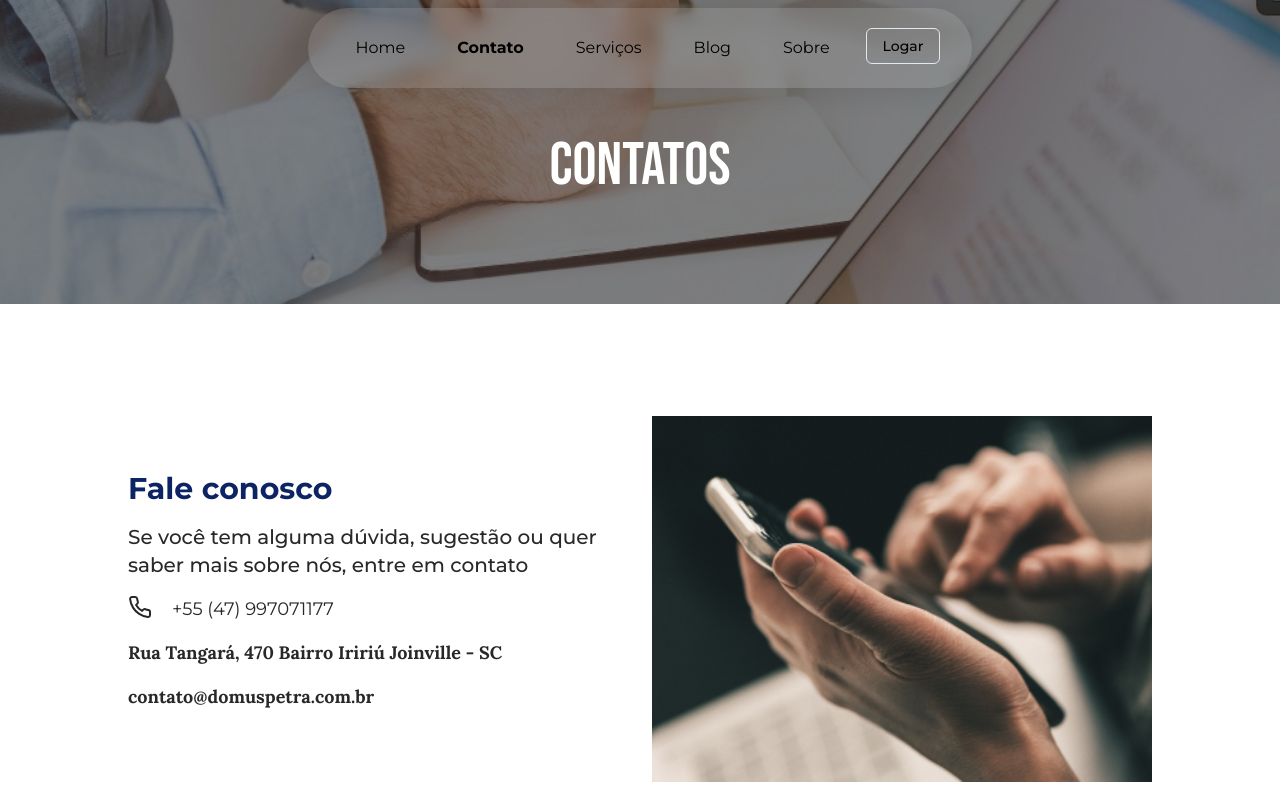
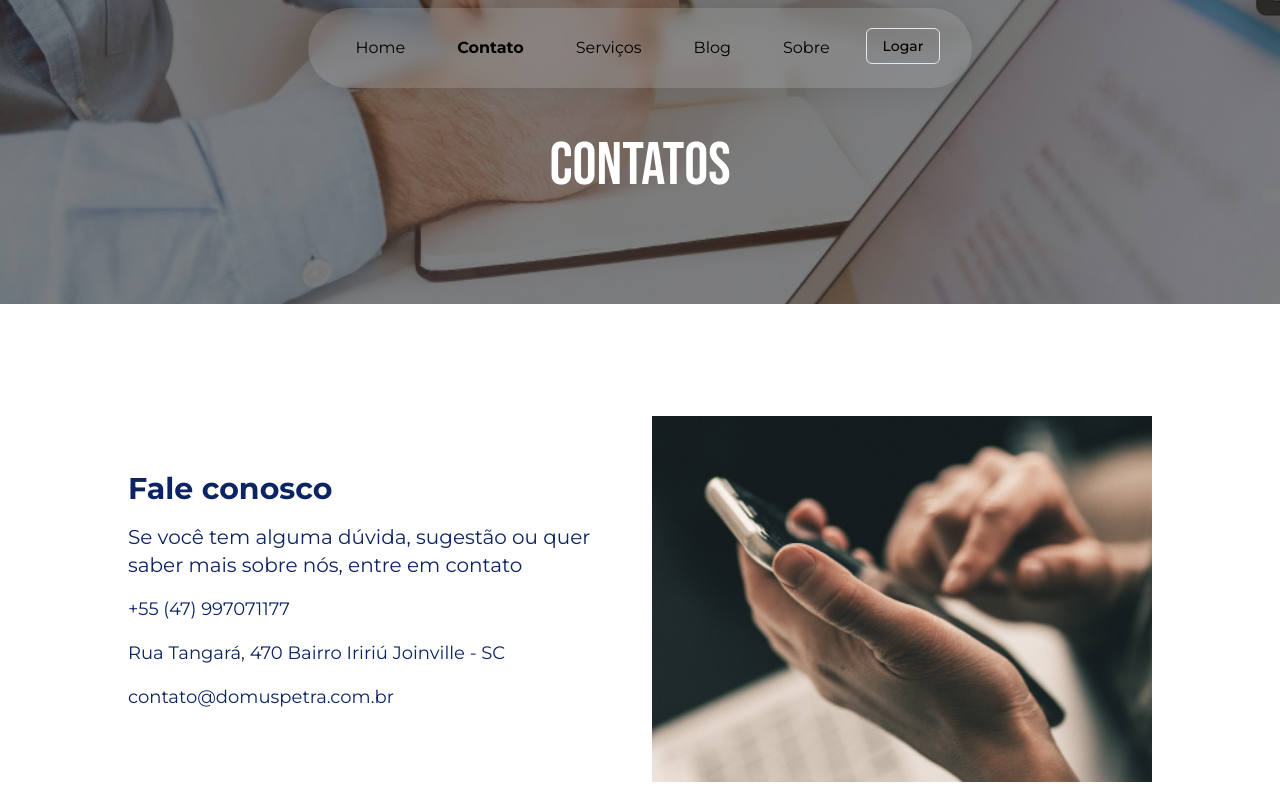
Before and after one commit to llucasgomes/domus-petra, a Next.js app: page /contacts in a window 1280 px wide. Shown: the top 800 px of the page. Built offline with nearby package versions, Linux system fonts and the light colour scheme; no server answers.

Commit message:
:lipstick: chore(page/contact): restruturando o section contato

```diff
--- a/src/app/(home)/contacts/page.tsx
+++ b/src/app/(home)/contacts/page.tsx
@@ -1,5 +1,4 @@
-import { bebasNeue, lora } from '@/app/_ui/fonts'
-import { Phone } from 'lucide-react'
+import { bebasNeue } from '@/app/_ui/fonts'
 import Image from 'next/image'
 import Link from 'next/link'
 import { FormEmail } from './_components/form'
@@ -24,28 +23,27 @@ export default function Page() {
         </div>
       </section>
       <section className="mt-20 flex w-full flex-col items-center justify-center px-8 py-8 md:gap-8 lg:flex-row lg:px-32">
-        <div className="flex flex-col gap-4 pb-4 text-[--text-primary] lg:w-2/4 lg:gap-4">
+        <div className="flex flex-col gap-4 pb-4 text-[--text-highlight] lg:w-2/4 lg:gap-4">
           <h2 className="text-3xl font-bold text-[--text-highlight]">
             Fale conosco
           </h2>
-          <p className="w-full max-w-[700px] text-left text-xl font-medium">
+          <p className="w-full max-w-[700px] text-left text-xl font-normal">
             Se você tem alguma dúvida, sugestão ou quer saber mais sobre nós,
             entre em contato
           </p>
           <div>
             <Link
               href="tel:+55 (47) 997071177"
-              className={`flex gap-5 text-lg font-bold${lora.className}`}
+              className={`flex gap-5 text-lg font-normal`}
             >
-              <Phone />
               +55 (47) 997071177
             </Link>
           </div>
-          <address className={`text-left text-lg font-bold ${lora.className}`}>
+          <address className={`text-left text-lg font-normal not-italic`}>
             Rua Tangará, 470 Bairro Iririú Joinville - SC
           </address>
           <Link
-            className={`w-[287px] text-left text-lg font-bold ${lora.className}`}
+            className={`w-[287px] text-left text-lg font-normal`}
             href={'mailto:contato@domuspetra.com.br'}
           >
             contato@domuspetra.com.br
```
